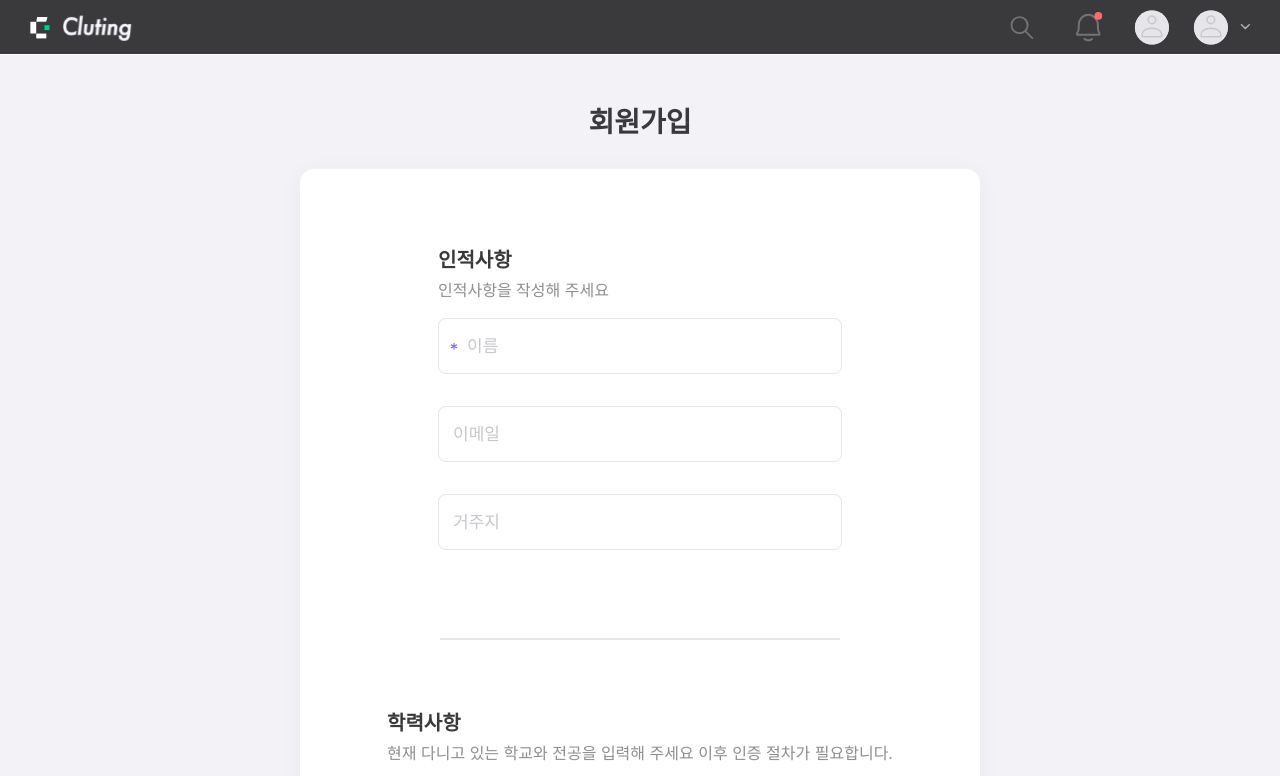
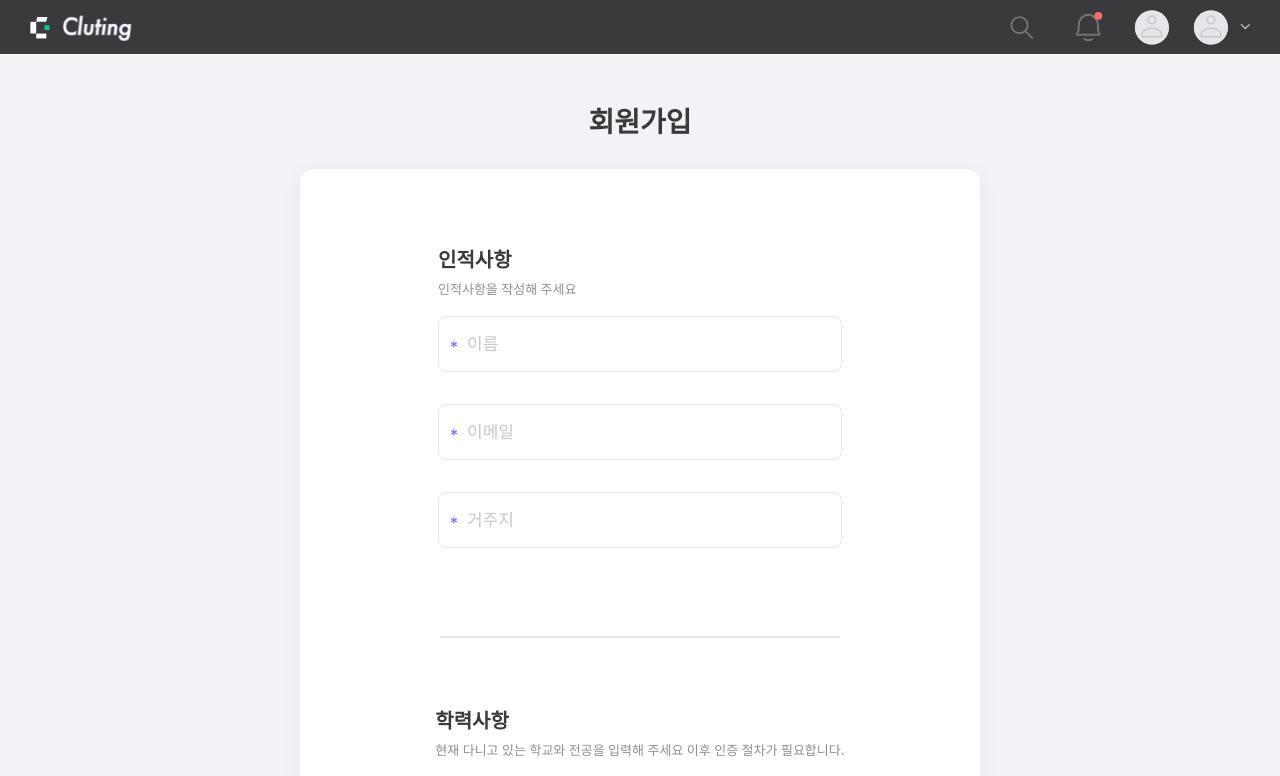
Before and after one commit to Cluting/cluting-frontend, a React (Create React App) app: page /signup in a window 1280 px wide. Shown: the top 776 px of the page. Built offline with nearby package versions, Linux system fonts and the light colour scheme; a web font is replaced by a local one.

Commit message:
🔧 fix: 드롭다운 값 변경 반영

```diff
--- a/src/App.css
+++ b/src/App.css
@@ -34,7 +34,7 @@
   }
 
   .input-background {
-    @apply bg-white-100 cursor-pointer border border-gray-200 focus:outline-none focus:border-gray-900 focus:bg-gray-100 disabled:border-red-100 disabled:bg-gray-100;
+    @apply bg-white-100 cursor-pointer border border-gray-200 focus:outline-none focus:border-main-100 focus:bg-gray-100 disabled:border-red-100 disabled:bg-gray-100;
   }
 
   .text-state-error {
--- a/src/components/common/Input.tsx
+++ b/src/components/common/Input.tsx
@@ -46,7 +46,7 @@ export default function Input<T extends FieldValues>({
           isDropdownSelected ? "placeholder:text-black-200" : ""
         }
         ${inputValue ? "text-black-200" : "text-gray-500"}
-           w-[404px] h-[56px] my-4 rounded-[8px] text-body pl-[14px] input-background `}
+           w-[404px] h-[56px] my-4 rounded-[8px] bg-white-100 border border-gray-200 text-body pl-[14px] focus:outline-none focus:border-main-100 focus:bg-gray-100 disabled:border-red-100 disabled:bg-gray-100`}
       />
       {required && (
         <span className="absolute left-3 top-[35px]">
--- a/src/components/signup/SignupContainer.tsx
+++ b/src/components/signup/SignupContainer.tsx
@@ -9,8 +9,8 @@ export default function SignupContainer() {
     register,
     handleSubmit,
     formState: { errors },
-    getValues
-  } = useForm<SignupFormValue>({ mode: "onChange" });
+    setValue
+  } = useForm<SignupFormValue>({ mode: "onBlur" });
 
   const onSubmit = handleSubmit((data) => console.log(data));
   const [studentStatus, setStudentStatus] = useState(false); //휴학 여부 드롭다운
@@ -22,11 +22,13 @@ export default function SignupContainer() {
   // 드롭다운에서 선택된 값을 설정
   const handleStatusSelect = (status: string) => {
     setSelectedStatus(status);
+    setValue("studentStatus", status);
     setStudentStatus(false); // 드롭다운 닫기
   };
 
   const handleSemesterSelect = (semester: string) => {
     setSelectedSemester(semester);
+    setValue("semester", semester);
     setSemester(false); // 드롭다운 닫기
   };
 
@@ -37,7 +39,7 @@ export default function SignupContainer() {
     >
       <section className="flex flex-col text-left mb-10">
         <p className="text-title3 text-gray-900">인적사항</p>
-        <p className="text-caption text-gray-700 mt-[7px]">
+        <p className="text-caption1 text-gray-700 mt-[7px]">
           인적사항을 작성해 주세요
         </p>
         <Input
@@ -52,12 +54,14 @@ export default function SignupContainer() {
           register={register}
           type="email"
           placeholder="이메일"
+          required
         />
         <Input
           name="address"
           register={register}
           type="text"
           placeholder="거주지"
+          required
         />
       </section>
 
@@ -65,7 +69,7 @@ export default function SignupContainer() {
 
       <section className="flex flex-col text-left my-10">
         <p className="text-title3 text-gray-900">학력사항</p>
-        <p className="text-caption text-gray-700 mt-[7px]">
+        <p className="text-caption1 text-gray-700 mt-[7px]">
           현재 다니고 있는 학교와 전공을 입력해 주세요 이후 인증 절차가
           필요합니다.
         </p>
@@ -80,6 +84,7 @@ export default function SignupContainer() {
           <Input
             name="studentStatus"
             register={register}
+            value={selectedStatus}
             type="text"
             onClick={() => {
               setStudentStatus(!studentStatus);
@@ -97,6 +102,7 @@ export default function SignupContainer() {
           <Input
             name="semester"
             register={register}
+            value={selectedSemester}
             type="text"
             onClick={() => {
               setSemester(!semester);
```
